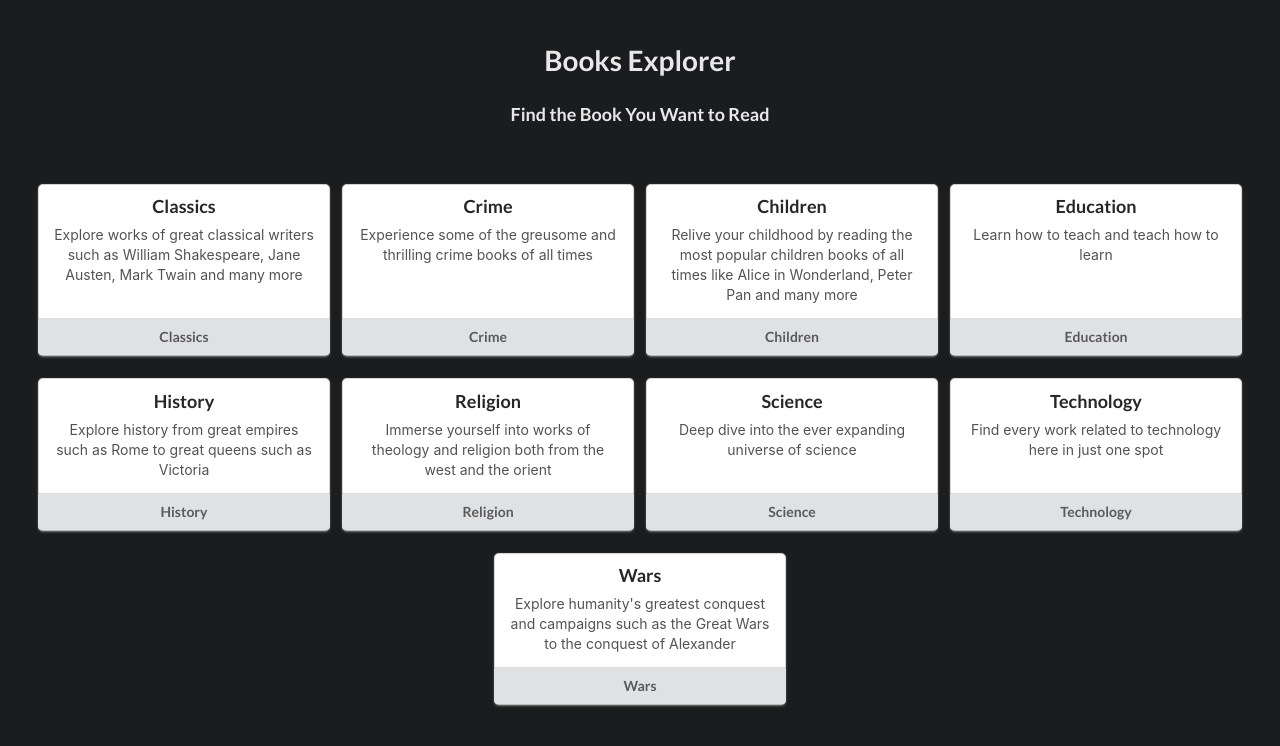
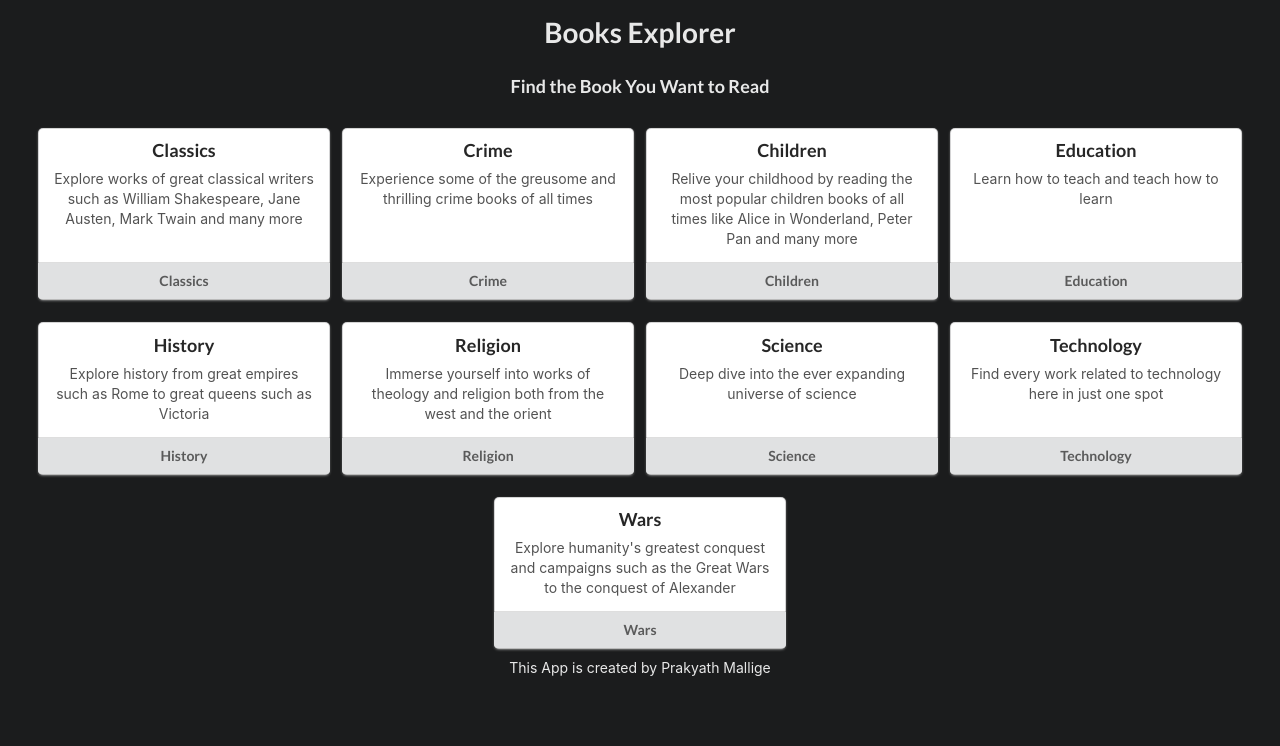
Before and after one commit to pmallige-dev/React-Books-Explorer, a React (Create React App) app: page / in a window 1280 px wide. Shown: the top 746 px of the page. Built offline with nearby package versions, Linux system fonts and the light colour scheme.

Commit message:
Added a Footer and fixed the logic regarding limiting search results

```diff
--- /dev/null
+++ b/src/components/Footer/Footer.component.jsx
@@ -0,0 +1,11 @@
+import './Footer.style.css';
+
+const Footer = () => {
+    return (
+        <div className="footer-container">
+            This App is created by Prakyath Mallige
+        </div>
+    )
+}
+
+export default Footer;
--- /dev/null
+++ b/src/components/Footer/Footer.style.css
@@ -0,0 +1,3 @@
+.footer-container {
+    padding-top: 10px;
+}
--- a/src/context/books.context.jsx
+++ b/src/context/books.context.jsx
@@ -91,8 +91,12 @@ export const BooksProvider = ({ children }) => {
         const fetchUrl = await fetch(`${mainUrl}${urlSearchParams}`);
         const response = await fetchUrl.json();
         let bookSearchresults = await response.results;
-        bookSearchresults = bookSearchresults.slice(0, 8);
-        setBookList(bookSearchresults);
+        if (bookSearchresults.length > 8) {
+            bookSearchresults = bookSearchresults.slice(0, 8);
+            setBookList(bookSearchresults);
+        } else {
+            setBookList(bookSearchresults);
+        }
     }
 
     const handleScroll = () => {
--- a/src/routes/genre/genre.component.jsx
+++ b/src/routes/genre/genre.component.jsx
@@ -2,6 +2,7 @@ import { useContext } from "react";
 import SearchBox from "../../components/search-box/search-box.component";
 import BooksList from "../../components/books-list/books-list.component";
 import Spinner from "../../components/spinner/spinner.component";
+import Footer from "../../components/Footer/Footer.component";
 import { BooksContext } from "../../context/books.context";
 
 const Genre = () => {
--- a/src/routes/home/home.component.jsx
+++ b/src/routes/home/home.component.jsx
@@ -1,18 +1,15 @@
 import { categories } from "../../data/categories";
 import CategoryButton from "../../components/category-button/category-button.component";
+import Footer from "../../components/Footer/Footer.component";
 import './home.styles.css';
 
 const Home = () => {
     return (
-        <div className="ui inverted vertical masthead center aligned segment homepage-container">
-            <div className="ui inverted vertical masthead center aligned segment">
+        <div className="homepage-container">
             <div className="ui text container">
                 <h1>Books Explorer</h1>
                 <h3>Find the Book You Want to Read</h3>
             </div>
-
-            </div>
-            <div className="ui inverted vertical masthead center aligned segment">
             <div className="category-list-container ui cards">
                 {
                     categories.map((category) => (
@@ -20,7 +17,7 @@ const Home = () => {
                     ))
                 }
             </div>
-            </div>
+            <Footer />
         </div>
     )
 }
```
Lines whose indentation alone changed are shown as unchanged.
